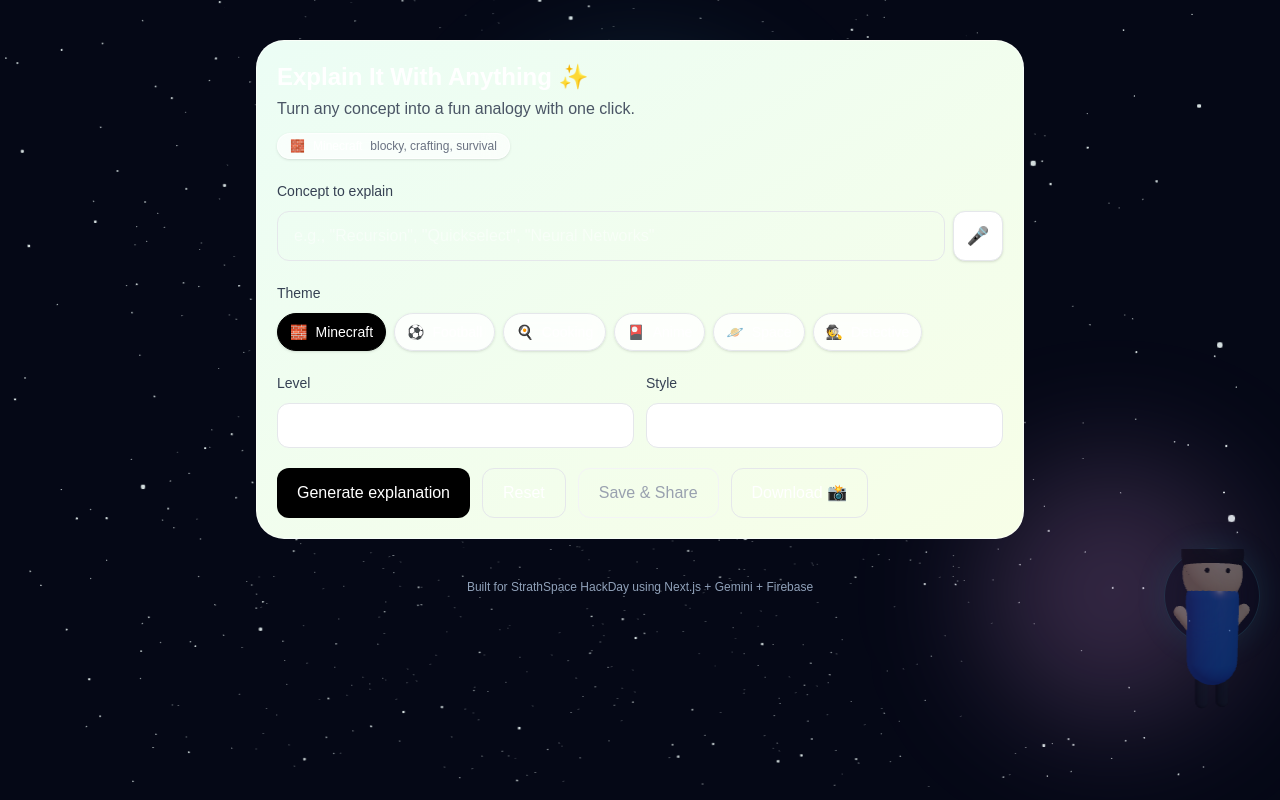
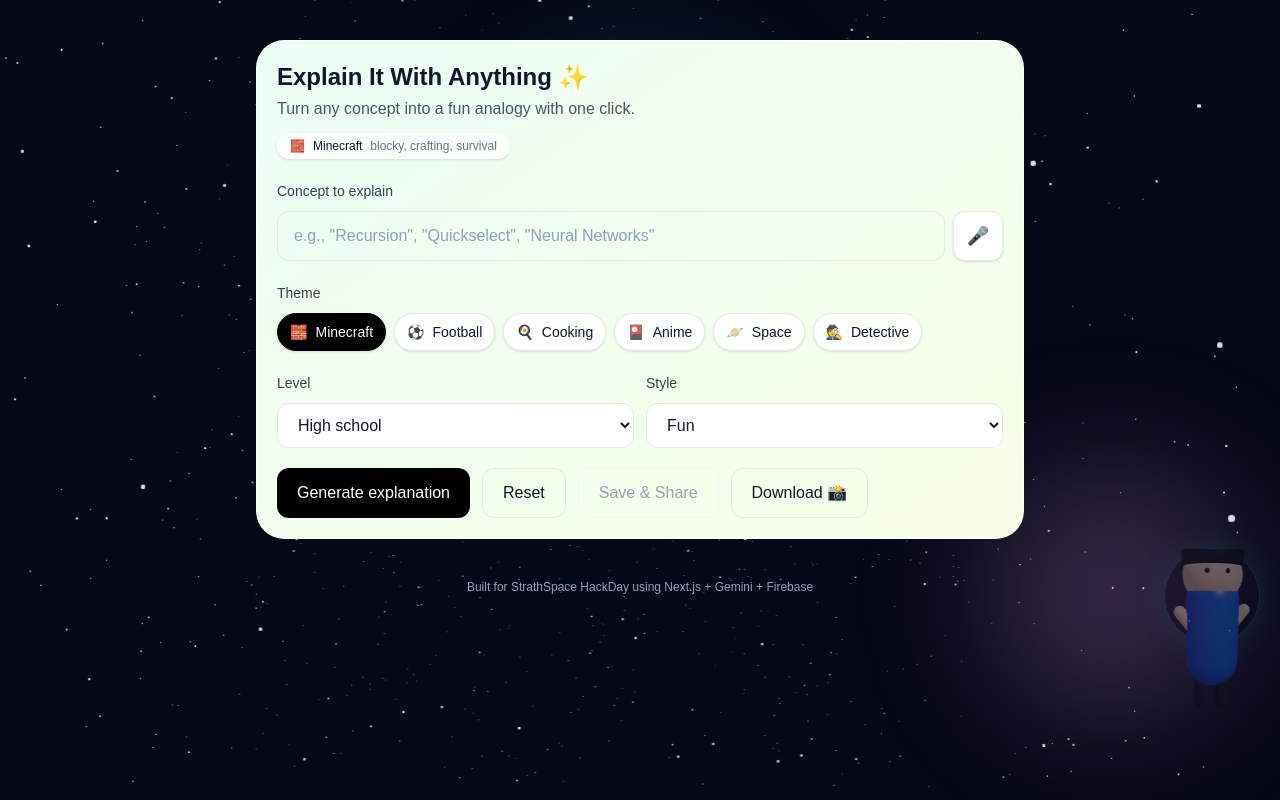
Before and after one commit to MythicBat/explain-with-anything, a Next.js app: page / in a window 1280 px wide. Both pictures are taken after a click on the button "Start Learning". Built offline with nearby package versions, Linux system fonts and the light colour scheme.

Commit message:
minor improvements

```diff
--- a/components/ExplainForm.tsx
+++ b/components/ExplainForm.tsx
@@ -145,7 +145,7 @@
         glareColor="#ffffff"
         glarePosition="all"
       >
-        <div className={`rounded-[28px] border border-white/60 bg-white/65 bg-linear-to-br ${themeMeta.bg} shadow-[0_20px_60px_rgba(15,23,42,0.08) backdrop-blur-xl p-5 sm:p=6]`}>
+        <div className={`rounded-[28px] border border-white/60 bg-white/80 bg-linear-to-br ${themeMeta.bg} text-slate-900 shadow-[0_20px_60px_rgba(15,23,42,0.08) backdrop-blur-xl p-5 sm:p=6]`}>
           <h1 className="text-2xl font-bold">Explain It With Anything ✨</h1>
           <p className="text-gray-600 mt-1">
             Turn any concept into a fun analogy with one click.
@@ -166,7 +166,7 @@
               value={concept}
               onChange={(e) => setConcept(e.target.value)}
               placeholder='e.g., "Recursion", "Quickselect", "Neural Networks"'
-              className="flex-1 rounded-xl border border-gray-200 px-4 py-3 outline-none focus:ring-2 focus:ring-black/10"
+              className="flex-1 rounded-xl border border-gray-200 px-4 py-3 text-slate-900 placeholder:text-slate-400 outline-none focus:ring-2 focus:ring-black/10"
             />
             <VoiceInput
               onTranscript={(text) => {
@@ -192,7 +192,7 @@
             <select
               value={level}
               onChange={(e) => setLevel(e.target.value as Level)}
-              className="mt-2 w-full rounded-xl border border-gray-200 px-4 py-3 bg-white"
+              className="mt-2 w-full rounded-xl border border-gray-200 px-4 py-3 bg-white text-slate-900"
             >
               {LEVELS.map((l) => (
                 <option key={l.key} value={l.key}>
```
